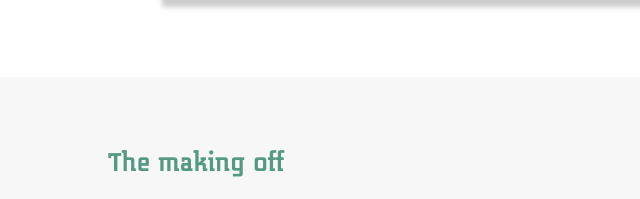
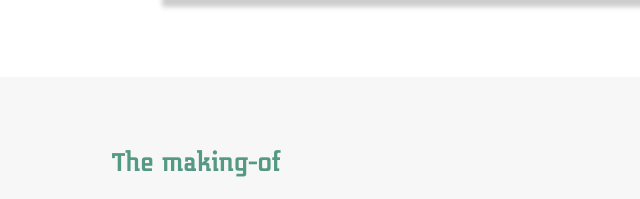
Before and after one commit to Xcylla/Show-off, a plain HTML site: page docs/index.html in a window 1280 px wide. Shown: the part 2988-3187 px from the top of the page, 444-1084 px from the left. Drawn offline with nearby package versions, Linux system fonts and the light colour scheme.

Commit message:
'zDOgjbvs
PDZ-v

```diff
--- a/docs/index.html
+++ b/docs/index.html
@@ -80,7 +80,7 @@
     </section>
     <section class="themaking" id="making">
         <div class="backimgfooter">
-            <h2>The making off</h2>
+            <h2>The making-of</h2>
             <br>
             <iframe width="560" height="315" src="https://www.youtube.com/embed/0mu67arJpbw" title="YouTube video player" frameborder="0" allow="accelerometer; autoplay; clipboard-write; encrypted-media; gyroscope; picture-in-picture; web-share" allowfullscreen></iframe>
             <hr>
```
